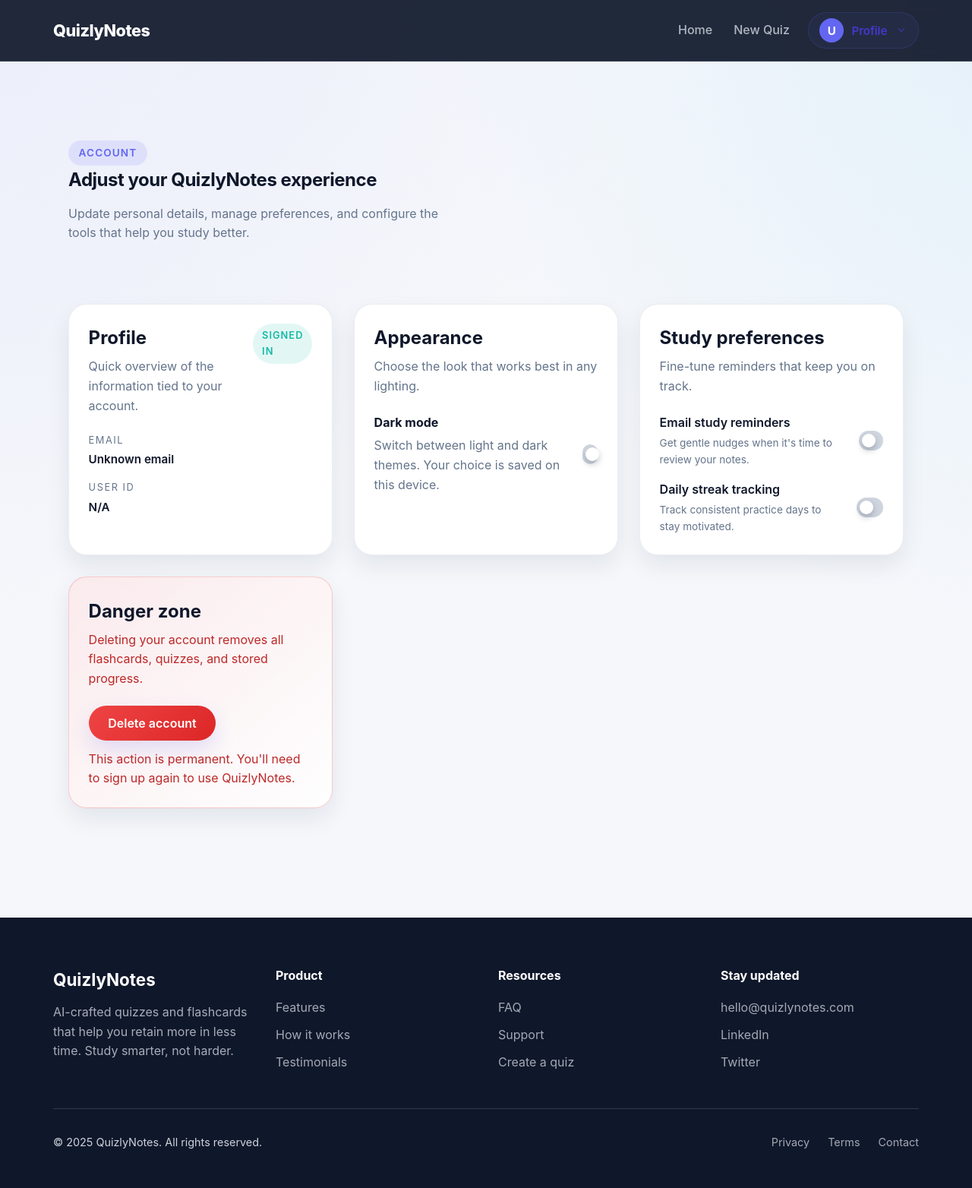
After one commit to joeFerguson3/Flashcard-generator, a Flask app: template templates/settings.html in a window 1280 px wide. The commit adds this page. Shown: the whole page at 76% size. Run offline with Flask 3, Linux system fonts and the light colour scheme; the template is opened without the code that fills it, so the values that code supplies are empty.

Commit message:
Add settings page and theme controls

```diff
--- a/static/css/style.css
+++ b/static/css/style.css
@@ -11,6 +11,22 @@
     --radius-lg: 24px;
     --radius-md: 18px;
     --radius-sm: 12px;
+    --surface-border: rgba(148, 163, 184, 0.2);
+    --text-color: #0f172a;
+}
+
+:root[data-theme='dark'] {
+    --primary: #818cf8;
+    --primary-dark: #6366f1;
+    --accent: #2dd4bf;
+    --surface: #111827;
+    --surface-soft: rgba(30, 41, 59, 0.82);
+    --muted: #9ca3af;
+    --background: #020617;
+    --gradient: linear-gradient(135deg, #4338ca 0%, #6366f1 45%, #0ea5e9 100%);
+    --shadow: 0 18px 40px rgba(2, 6, 23, 0.55);
+    --surface-border: rgba(148, 163, 184, 0.15);
+    --text-color: #e2e8f0;
 }
 
 * {
@@ -26,7 +42,7 @@ html {
 
 body {
     background: var(--background);
-    color: #0f172a;
+    color: var(--text-color);
     line-height: 1.6;
     min-height: 100vh;
 }
@@ -66,8 +82,12 @@ ul {
     z-index: 1000;
     backdrop-filter: blur(16px);
     background: rgba(255, 255, 255, 0.85);
-    border-bottom: 1px solid rgba(148, 163, 184, 0.25);
+    border-bottom: 1px solid var(--surface-border);
     transition: box-shadow 0.3s ease, background 0.3s ease;
+}
+
+:root[data-theme='dark'] .site-header {
+    background: rgba(15, 23, 42, 0.85);
 }
 
 .site-header.scrolled {
@@ -142,19 +162,19 @@ ul {
     gap: 0.65rem;
     padding: 0.45rem 0.9rem;
     border-radius: 999px;
-    background: rgba(99, 102, 241, 0.12);
-    color: #4338ca;
+    background: rgba(99, 102, 241, 0.06);
+    color: var(--primary-dark);
     font-weight: 600;
     font-size: 0.95rem;
-    border: 1px solid rgba(99, 102, 241, 0.18);
+    border: 1px solid rgba(99, 102, 241, 0.16);
     box-shadow: none;
     transition: background 0.2s ease, color 0.2s ease, border 0.2s ease;
 }
 
 .profile-toggle:hover,
 .profile-toggle:focus-visible {
-    background: rgba(99, 102, 241, 0.2);
-    border-color: rgba(99, 102, 241, 0.35);
+    background: rgba(99, 102, 241, 0.16);
+    border-color: rgba(99, 102, 241, 0.28);
     color: #312e81;
 }
 
@@ -961,6 +983,220 @@ body.app-shell {
     color: inherit;
 }
 
+.settings-grid {
+    display: grid;
+    grid-template-columns: repeat(auto-fit, minmax(280px, 1fr));
+    gap: 1.75rem;
+    margin-top: 2rem;
+}
+
+.settings-card {
+    background: var(--surface);
+    border-radius: var(--radius-lg);
+    border: 1px solid var(--surface-border);
+    box-shadow: 0 14px 30px rgba(15, 23, 42, 0.08);
+    padding: 1.6rem;
+    display: flex;
+    flex-direction: column;
+    gap: 1.4rem;
+}
+
+:root[data-theme='dark'] .settings-card {
+    box-shadow: 0 18px 42px rgba(2, 6, 23, 0.45);
+}
+
+.settings-card__header {
+    display: flex;
+    justify-content: space-between;
+    gap: 1rem;
+    align-items: flex-start;
+}
+
+.settings-card__header p {
+    color: var(--muted);
+    margin-top: 0.35rem;
+}
+
+.settings-status {
+    display: inline-flex;
+    align-items: center;
+    padding: 0.35rem 0.75rem;
+    border-radius: 999px;
+    background: rgba(20, 184, 166, 0.12);
+    color: var(--accent);
+    font-weight: 600;
+    font-size: 0.8rem;
+    text-transform: uppercase;
+    letter-spacing: 0.08em;
+}
+
+.settings-details {
+    display: grid;
+    gap: 0.9rem;
+}
+
+.settings-details div {
+    display: grid;
+    gap: 0.2rem;
+}
+
+.settings-details dt {
+    font-size: 0.8rem;
+    text-transform: uppercase;
+    letter-spacing: 0.12em;
+    color: var(--muted);
+}
+
+.settings-details dd {
+    font-size: 0.95rem;
+    font-weight: 600;
+}
+
+.settings-control {
+    display: flex;
+    justify-content: space-between;
+    align-items: center;
+    gap: 1.5rem;
+}
+
+.settings-control h3 {
+    font-size: 1rem;
+}
+
+.settings-control p {
+    margin-top: 0.3rem;
+    color: var(--muted);
+}
+
+.settings-list {
+    display: grid;
+    gap: 1rem;
+}
+
+.settings-toggle {
+    display: flex;
+    justify-content: space-between;
+    align-items: center;
+    gap: 1.25rem;
+}
+
+.settings-toggle__title {
+    font-weight: 600;
+}
+
+.settings-toggle__description {
+    display: block;
+    margin-top: 0.2rem;
+    font-size: 0.85rem;
+    color: var(--muted);
+}
+
+.switch {
+    position: relative;
+    display: inline-flex;
+    width: 46px;
+    height: 26px;
+}
+
+.switch input {
+    opacity: 0;
+    width: 0;
+    height: 0;
+    position: absolute;
+}
+
+.switch-slider {
+    position: absolute;
+    cursor: pointer;
+    inset: 0;
+    background-color: rgba(148, 163, 184, 0.45);
+    border-radius: 999px;
+    transition: background-color 0.2s ease;
+}
+
+.switch-slider::before {
+    content: "";
+    position: absolute;
+    height: 18px;
+    width: 18px;
+    left: 4px;
+    top: 4px;
+    background-color: #ffffff;
+    border-radius: 50%;
+    transition: transform 0.2s ease;
+    box-shadow: 0 4px 8px rgba(15, 23, 42, 0.25);
+}
+
+.switch input:checked + .switch-slider {
+    background-color: var(--primary);
+}
+
+.switch input:checked + .switch-slider::before {
+    transform: translateX(20px);
+}
+
+.switch input:focus-visible + .switch-slider {
+    box-shadow: 0 0 0 3px rgba(99, 102, 241, 0.2);
+}
+
+.settings-danger {
+    display: flex;
+    flex-direction: column;
+    gap: 0.75rem;
+    align-items: flex-start;
+}
+
+.settings-card--danger {
+    border-color: rgba(239, 68, 68, 0.25);
+    background: linear-gradient(140deg, rgba(254, 226, 226, 0.6), rgba(255, 255, 255, 0.9));
+}
+
+.settings-card--danger p {
+    color: rgba(185, 28, 28, 0.95);
+}
+
+:root[data-theme='dark'] .settings-card--danger {
+    background: linear-gradient(140deg, rgba(127, 29, 29, 0.45), rgba(30, 41, 59, 0.85));
+    border-color: rgba(239, 68, 68, 0.4);
+}
+
+:root[data-theme='dark'] .settings-card--danger p {
+    color: rgba(248, 250, 252, 0.8);
+}
+
+:root[data-theme='dark'] .app-field input,
+:root[data-theme='dark'] .app-field select,
+:root[data-theme='dark'] .app-field textarea,
+:root[data-theme='dark'] .form-field input,
+:root[data-theme='dark'] .form-field textarea,
+:root[data-theme='dark'] .form-field select {
+    background: rgba(15, 23, 42, 0.7);
+    border-color: rgba(148, 163, 184, 0.35);
+    color: var(--text-color);
+}
+
+:root[data-theme='dark'] .switch-slider {
+    background-color: rgba(148, 163, 184, 0.35);
+}
+
+:root[data-theme='dark'] .switch-slider::before {
+    background-color: #1f2937;
+    box-shadow: 0 4px 8px rgba(2, 6, 23, 0.45);
+}
+
+@media (max-width: 640px) {
+    .settings-control,
+    .settings-toggle,
+    .settings-card__header {
+        flex-direction: column;
+        align-items: flex-start;
+    }
+
+    .settings-grid {
+        margin-top: 1.5rem;
+    }
+}
+
 .empty-state {
     padding: 2rem;
     border-radius: var(--radius-md);
--- /dev/null
+++ b/static/js/app-shell.js
@@ -0,0 +1,110 @@
+(function applyStoredTheme() {
+    try {
+        const storedTheme = localStorage.getItem('qn-theme');
+        if (storedTheme) {
+            document.documentElement.setAttribute('data-theme', storedTheme);
+        }
+    } catch (error) {
+        console.warn('Unable to read stored theme preference.', error);
+    }
+})();
+
+document.addEventListener('DOMContentLoaded', () => {
+    const profileToggle = document.querySelector('[data-profile-toggle]');
+    const profileDropdown = document.querySelector('[data-profile-dropdown]');
+
+    if (profileToggle && profileDropdown) {
+        const closeDropdown = () => {
+            if (profileDropdown.hasAttribute('hidden')) {
+                return;
+            }
+            profileDropdown.hidden = true;
+            profileDropdown.classList.remove('is-open');
+            profileToggle.setAttribute('aria-expanded', 'false');
+        };
+
+        profileToggle.addEventListener('click', event => {
+            event.preventDefault();
+            const isExpanded = profileToggle.getAttribute('aria-expanded') === 'true';
+            if (isExpanded) {
+                closeDropdown();
+            } else {
+                profileDropdown.hidden = false;
+                profileDropdown.classList.add('is-open');
+                profileToggle.setAttribute('aria-expanded', 'true');
+                profileDropdown.focus();
+            }
+        });
+
+        document.addEventListener('click', event => {
+            if (!profileDropdown.contains(event.target) && !profileToggle.contains(event.target)) {
+                closeDropdown();
+            }
+        });
+
+        profileDropdown.addEventListener('keydown', event => {
+            if (event.key === 'Escape') {
+                closeDropdown();
+                profileToggle.focus();
+            }
+        });
+    }
+
+    document.querySelectorAll('[data-confirm-delete]').forEach(form => {
+        form.addEventListener('submit', event => {
+            const confirmed = window.confirm('Are you sure you want to delete your account? This action cannot be undone.');
+            if (!confirmed) {
+                event.preventDefault();
+            }
+        });
+    });
+
+    const themeToggle = document.querySelector('[data-theme-toggle]');
+    if (themeToggle) {
+        const applyTheme = isDark => {
+            const theme = isDark ? 'dark' : 'light';
+            document.documentElement.setAttribute('data-theme', theme);
+            try {
+                localStorage.setItem('qn-theme', theme);
+            } catch (error) {
+                console.warn('Unable to persist theme preference.', error);
+            }
+        };
+
+        try {
+            const storedTheme = localStorage.getItem('qn-theme');
+            if (storedTheme) {
+                themeToggle.checked = storedTheme === 'dark';
+            }
+        } catch (error) {
+            console.warn('Unable to read stored theme preference.', error);
+        }
+
+        applyTheme(themeToggle.checked);
+        themeToggle.addEventListener('change', () => applyTheme(themeToggle.checked));
+    }
+
+    document.querySelectorAll('[data-pref-toggle]').forEach(toggle => {
+        const storageKey = toggle.dataset.prefToggle;
+        if (!storageKey) {
+            return;
+        }
+
+        try {
+            const storedValue = localStorage.getItem(storageKey);
+            if (storedValue !== null) {
+                toggle.checked = storedValue === 'true';
+            }
+        } catch (error) {
+            console.warn('Unable to read preference', storageKey, error);
+        }
+
+        toggle.addEventListener('change', () => {
+            try {
+                localStorage.setItem(storageKey, toggle.checked);
+            } catch (error) {
+                console.warn('Unable to persist preference', storageKey, error);
+            }
+        });
+    });
+});
--- a/templates/menu-bar.html
+++ b/templates/menu-bar.html
@@ -22,11 +22,12 @@
                         <p class="profile-dropdown__email">{{ nav_user.email or 'Unknown email' }}</p>
                         <p class="profile-dropdown__meta">User ID: {{ nav_user.id or 'N/A' }}</p>
                     </div>
-                    <form action="{{ url_for('auth.delete_account') }}" method="post" class="profile-dropdown__actions" data-confirm-delete>
-                        <button type="submit" class="profile-dropdown__delete">Delete account</button>
-                    </form>
+                    <div class="profile-dropdown__actions">
+                        <a href="{{ url_for('auth.settings') }}" class="profile-dropdown__action">Open settings</a>
+                    </div>
                 </div>
             </div>
         </div>
     </div>
 </header>
+<script defer src="{{ url_for('static', filename='js/app-shell.js') }}"></script>
--- /dev/null
+++ b/templates/settings.html
@@ -0,0 +1,107 @@
+<!DOCTYPE html>
+<html lang="en">
+    <head>
+        <meta charset="UTF-8">
+        <meta name="viewport" content="width=device-width, initial-scale=1.0">
+        <title>Settings | QuizlyNotes</title>
+        <link rel="stylesheet" href="static/css/style.css">
+    </head>
+    <body class="app-shell">
+        {% include "menu-bar.html" %}
+        <main class="app-main">
+            <section class="page-header">
+                <div>
+                    <span class="page-badge">Account</span>
+                    <h1>Adjust your QuizlyNotes experience</h1>
+                    <p>Update personal details, manage preferences, and configure the tools that help you study better.</p>
+                </div>
+            </section>
+
+            <section class="settings-grid">
+                <article class="settings-card">
+                    <header class="settings-card__header">
+                        <div>
+                            <h2>Profile</h2>
+                            <p>Quick overview of the information tied to your account.</p>
+                        </div>
+                        <span class="settings-status">Signed in</span>
+                    </header>
+                    <dl class="settings-details">
+                        <div>
+                            <dt>Email</dt>
+                            <dd>{{ user.email or 'Unknown email' }}</dd>
+                        </div>
+                        <div>
+                            <dt>User ID</dt>
+                            <dd>{{ user.id or 'N/A' }}</dd>
+                        </div>
+                    </dl>
+                </article>
+
+                <article class="settings-card">
+                    <header class="settings-card__header">
+                        <div>
+                            <h2>Appearance</h2>
+                            <p>Choose the look that works best in any lighting.</p>
+                        </div>
+                    </header>
+                    <div class="settings-control">
+                        <div>
+                            <h3>Dark mode</h3>
+                            <p>Switch between light and dark themes. Your choice is saved on this device.</p>
+                        </div>
+                        <label class="switch">
+                            <input type="checkbox" aria-label="Toggle dark mode" data-theme-toggle>
+                            <span class="switch-slider"></span>
+                        </label>
+                    </div>
+                </article>
+
+                <article class="settings-card">
+                    <header class="settings-card__header">
+                        <div>
+                            <h2>Study preferences</h2>
+                            <p>Fine-tune reminders that keep you on track.</p>
+                        </div>
+                    </header>
+                    <div class="settings-list">
+                        <div class="settings-toggle">
+                            <div>
+                                <span class="settings-toggle__title">Email study reminders</span>
+                                <span class="settings-toggle__description">Get gentle nudges when it&apos;s time to review your notes.</span>
+                            </div>
+                            <label class="switch">
+                                <input type="checkbox" data-pref-toggle="qn-study-reminders" aria-label="Toggle study reminders">
+                                <span class="switch-slider"></span>
+                            </label>
+                        </div>
+                        <div class="settings-toggle">
+                            <div>
+                                <span class="settings-toggle__title">Daily streak tracking</span>
+                                <span class="settings-toggle__description">Track consistent practice days to stay motivated.</span>
+                            </div>
+                            <label class="switch">
+                                <input type="checkbox" data-pref-toggle="qn-daily-streaks" aria-label="Toggle daily streak tracking">
+                                <span class="switch-slider"></span>
+                            </label>
+                        </div>
+                    </div>
+                </article>
+
+                <article class="settings-card settings-card--danger">
+                    <header class="settings-card__header">
+                        <div>
+                            <h2>Danger zone</h2>
+                            <p>Deleting your account removes all flashcards, quizzes, and stored progress.</p>
+                        </div>
+                    </header>
+                    <form action="{{ url_for('auth.delete_account') }}" method="post" class="settings-danger" data-confirm-delete>
+                        <button type="submit" class="btn-danger">Delete account</button>
+                        <p>This action is permanent. You&apos;ll need to sign up again to use QuizlyNotes.</p>
+                    </form>
+                </article>
+            </section>
+        </main>
+        {% include "footer.html" %}
+    </body>
+</html>
```
Also changed, not shown: other parts of static/css/style.css (+37 -31 lines), routes/auth.py (+17 -0 lines), static/js/script.js (+0 -48 lines).
